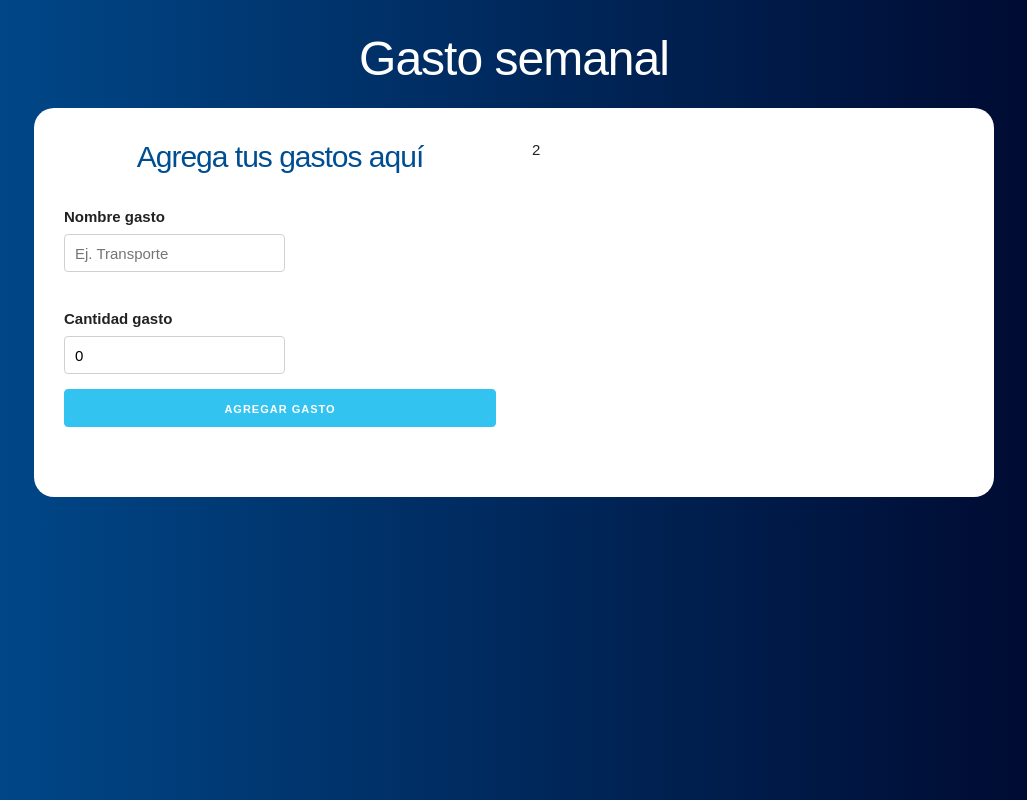
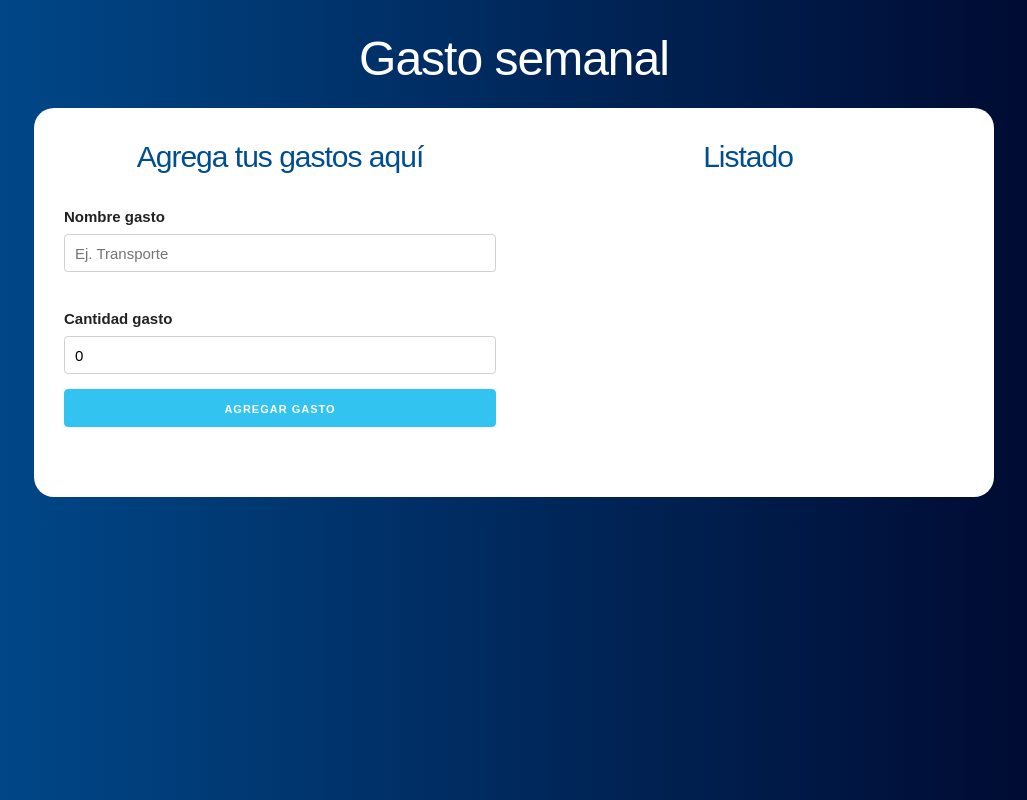
Before and after one commit to AlbertoGarel/React.js-administracion-de-presupuesto, a React (Create React App) app: page / in a window 1280 px wide. Both pictures are taken after typing "5" into the empty fields and a click on the input "Definir presupuesto". Shown: the whole page, without its empty margins (126-1153 px from the left). Built offline with nearby package versions, Linux system fonts and the light colour scheme.

Commit message:
add Gasto and Listado component

```diff
--- a/src/App.js
+++ b/src/App.js
@@ -1,6 +1,7 @@
 import React, { useState } from "react";
 import Pregunta from "./components/Pregunta";
 import Formulario from "./components/Formulario";
+import Listado from "./components/Listado";
 
 function App() {
   //Define state
@@ -31,7 +32,11 @@
               <div className="one-half column">
                 <Formulario agregarNuevoGasto={agregarNuevoGasto} />
               </div>
-              <div className="one-half column">2</div>
+              <div className="one-half column">
+                <Listado
+                gastos={gastos}
+                  />
+              </div>
             </div>
           )}
         </div>
--- a/src/components/Formulario.js
+++ b/src/components/Formulario.js
@@ -45,7 +45,7 @@
         <label>Nombre gasto</label>
         <input
           type="text"
-          classname="u-full-width"
+          className="u-full-width"
           placeholder="Ej. Transporte"
           value={nombre}
           onChange={ev => guardarNombre(ev.target.value)}
@@ -55,7 +55,7 @@
         <label>Cantidad gasto</label>
         <input
           type="number"
-          classname="u-full-width"
+          className="u-full-width"
           placeholder="Ej. 300"
           value={cantidad}
           onChange={ev => guardarCantidad(parseInt(ev.target.value, 10))}
--- /dev/null
+++ b/src/components/Gasto.js
@@ -0,0 +1,11 @@
+import React from "react";
+
+const Gasto = ({ gasto }) => (
+  <li className="gastos">
+    <p>
+      {gasto.nombre}
+      <span className="gasto">{gasto.cantidad} €</span>
+    </p>
+  </li>
+);
+export default Gasto;
--- /dev/null
+++ b/src/components/Listado.js
@@ -0,0 +1,14 @@
+import React from "react";
+import Gasto from "./Gasto";
+
+const Listado = ({ gastos }) => {
+  return (
+    <div className="gastos-realizados">
+      <h2>Listado</h2>
+      {gastos.map(gasto => (
+        <Gasto gasto={gasto} key={gasto.id} />
+      ))}
+    </div>
+  );
+};
+export default Listado;
```
